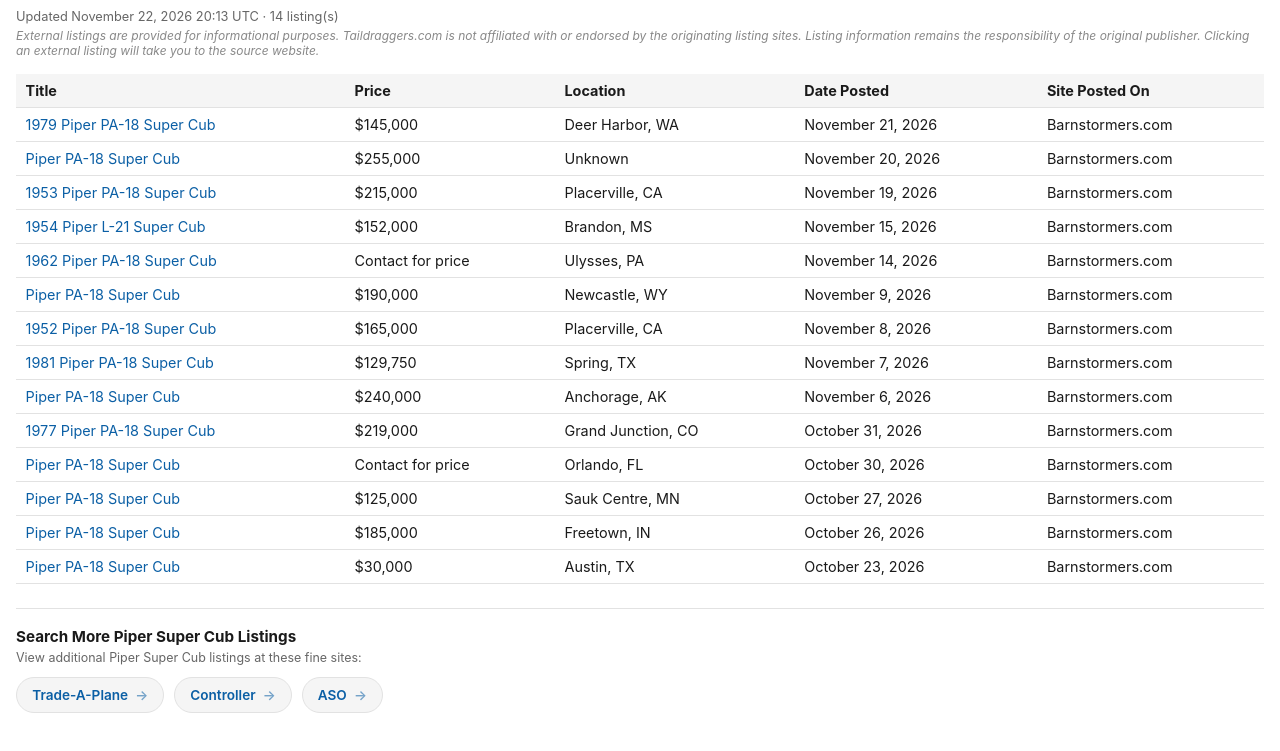
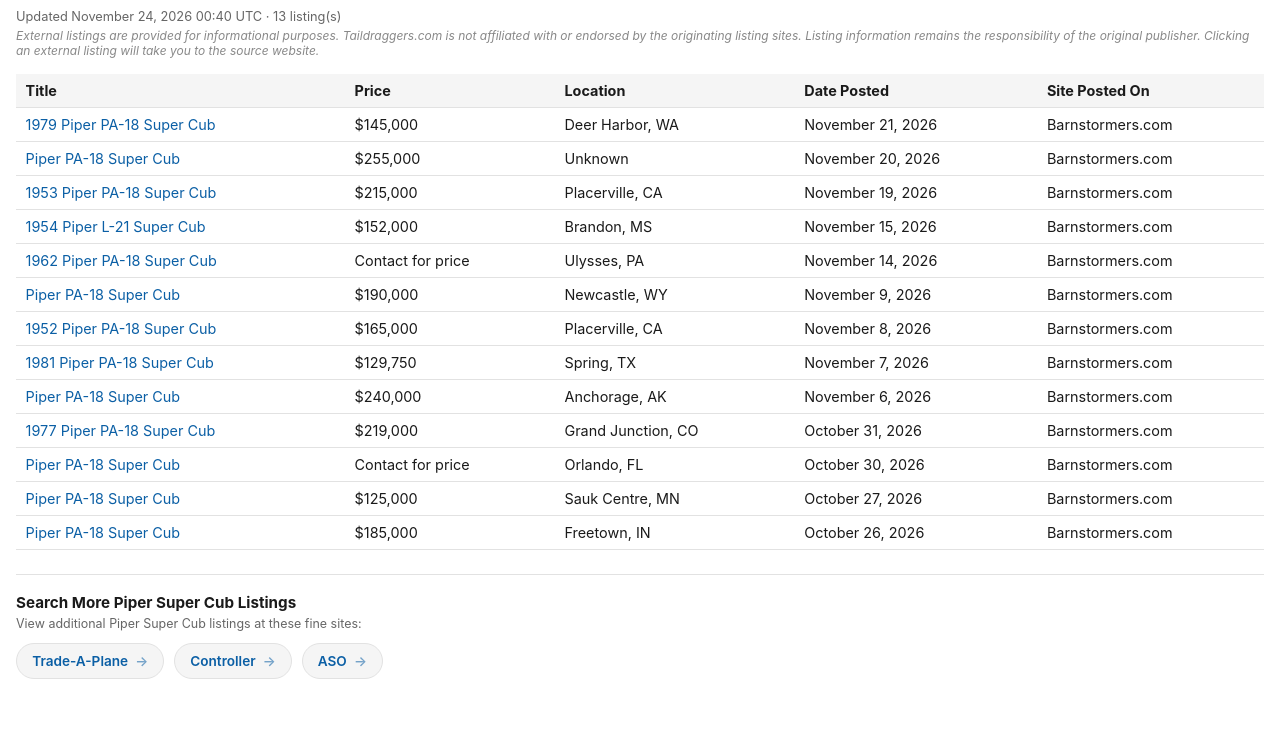
Before and after one commit to taildraggers/piper-super-cub-for-sale, a plain HTML site: page docs/index.html in a window 1280 px wide. Shown: the part 43-794 px from the top of the page. Drawn offline with Linux system fonts and the light colour scheme.

Commit message:
Update Piper Super Cub listings (2026-11-24)

```diff
--- a/docs/index.html
+++ b/docs/index.html
@@ -76,7 +76,7 @@
 </head>
 <body>
   <h1>Other Piper Super Cub Ads on the Web</h1>
-  <div class="updated">Updated November 22, 2026 20:13 UTC &middot; 14 listing(s)</div>
+  <div class="updated">Updated November 24, 2026 00:40 UTC &middot; 13 listing(s)</div>
   <div class="disclaimer">External listings are provided for informational purposes. Taildraggers.com is not affiliated with or endorsed by the originating listing sites. Listing information remains the responsibility of the original publisher. Clicking an external listing will take you to the source website.</div>
   <table>
     <thead>
@@ -96,7 +96,6 @@
         <tr><td><a href="https://www.barnstormers.com/classified-2081000-PA18-SuperCub.html" target="_blank" rel="noopener noreferrer">Piper PA-18 Super Cub</a></td><td>Contact for price</td><td>Orlando, FL</td><td>October 30, 2026</td><td>Barnstormers.com</td></tr>
         <tr><td><a href="https://www.barnstormers.com/classified-2080323-Piper-PA18-150.html" target="_blank" rel="noopener noreferrer">Piper PA-18 Super Cub</a></td><td>$125,000</td><td>Sauk Centre, MN</td><td>October 27, 2026</td><td>Barnstormers.com</td></tr>
         <tr><td><a href="https://www.barnstormers.com/classified-2075602-180hp-Supercub.html" target="_blank" rel="noopener noreferrer">Piper PA-18 Super Cub</a></td><td>$185,000</td><td>Freetown, IN</td><td>October 26, 2026</td><td>Barnstormers.com</td></tr>
-        <tr><td><a href="https://www.barnstormers.com/classified-2079837-Piper-super-cub-experimental.html" target="_blank" rel="noopener noreferrer">Piper PA-18 Super Cub</a></td><td>$30,000</td><td>Austin, TX</td><td>October 23, 2026</td><td>Barnstormers.com</td></tr>
     </tbody>
   </table>
   <div class="more-resources">
```
